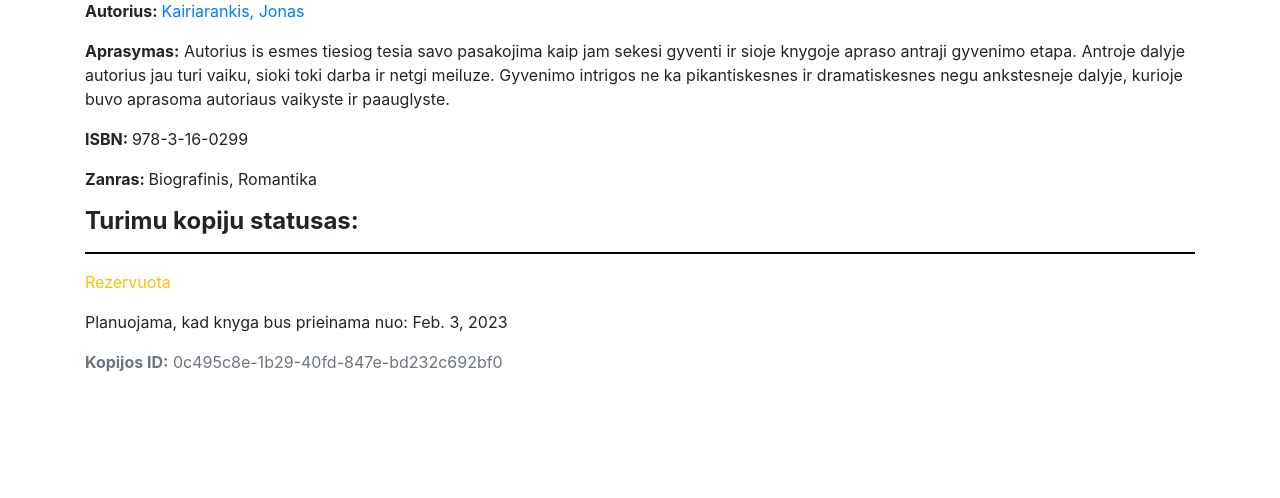
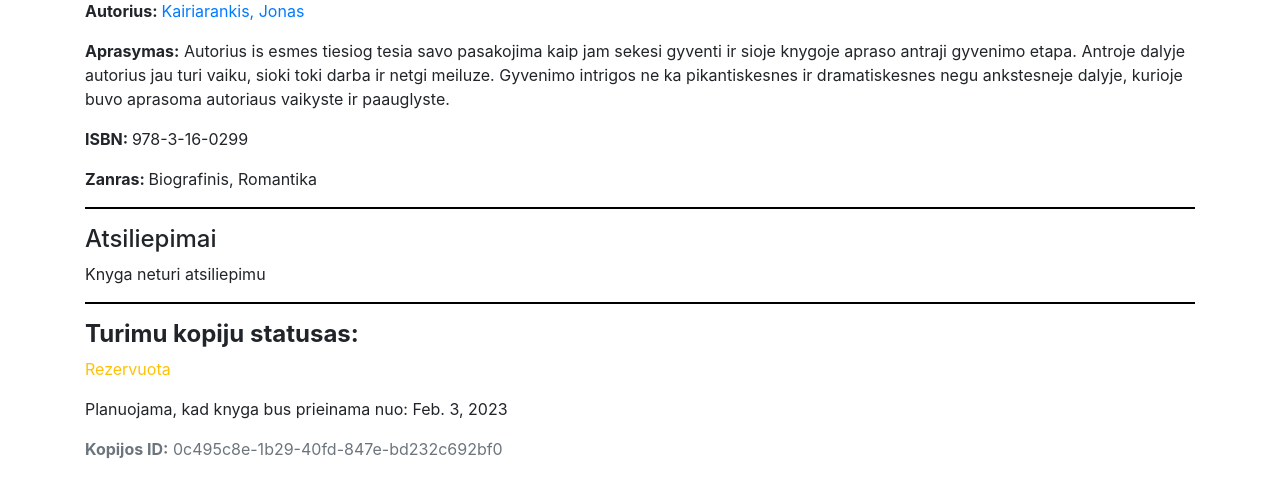
Before and after one commit to Vkasmakr/Code_Academy_Django, a Django app: page /library/books/8 in a window 1280 px wide. Shown: the part 171-669 px from the top of the page. Run offline with Django 4.2, Linux system fonts and the light colour scheme; data comes from the database, SQL or seed files in the repository; both versions use the stored data as it was after the commit; some libraries are stand-ins or nearby versions.

Commit message:
Linked user comments to respective book page in library app.

```diff
--- a/mysite/library/templates/book_detail_styled.html
+++ b/mysite/library/templates/book_detail_styled.html
@@ -6,10 +6,25 @@
 <p><b>Aprasymas:</b> {{book.summary}}</p>
 <p><b>ISBN: </b>{{book.isbn}}</p>
 <p><b>Zanras: </b>{{book.genre.all|join:", "}}</p> <!-- |join:"," skirta sujungti elementus, kurie sustatyti ManyToMany -->
+<hr>
 
+<!--Bus rodomi atsiliepimai is models.py BookReview klases-->
+<h4>Atsiliepimai</h4>
+{% if book.bookreview_set.all %}  <!--tikriname ar is viso yra atsiliepimu tam tikroje knygoje-->
+{% for book_review_obj in book.bookreview_set.all %}
+<hr>
+<p>{{book_review_obj.reviewer}}, <em>{{book_review_obj.date_created}}</em></p>  <!--iskvieciamas useris (su data), kuris atsiliepima paliko-->
+<p>{{book_review_obj.content}}</p>
+{% endfor %}
+{% else %}
+<p>Knyga neturi atsiliepimu</p>
+{% endif %}
+
+<!--isfiltruojamos turimos kopijos is BookInstance-->
+<hr>
 <h4><b>Turimu kopiju statusas: </b></h4>
 {% for book_inst_obj in book.bookinstance_set.all %}
-<hr>
+
 <!--get_status_display atitikmuo: .get(), status .get(status), display - parodo rakto reiksme. Siuo budu issitraukiame
 reiksmes naudojant zodynu raktus
 class="text-success" - nuspalvina zalia spalva
```
Also changed, not shown: mysite/db.sqlite3.
